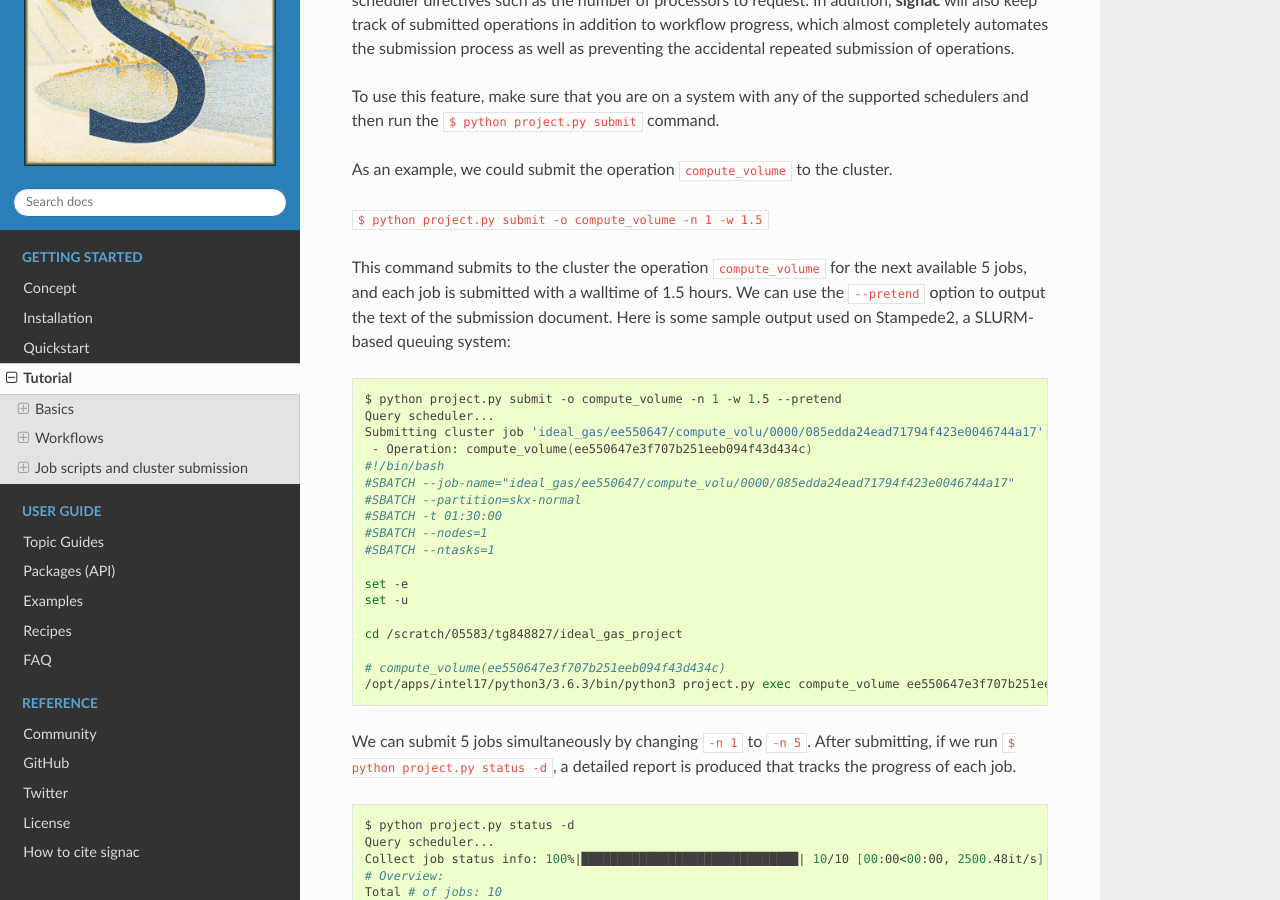
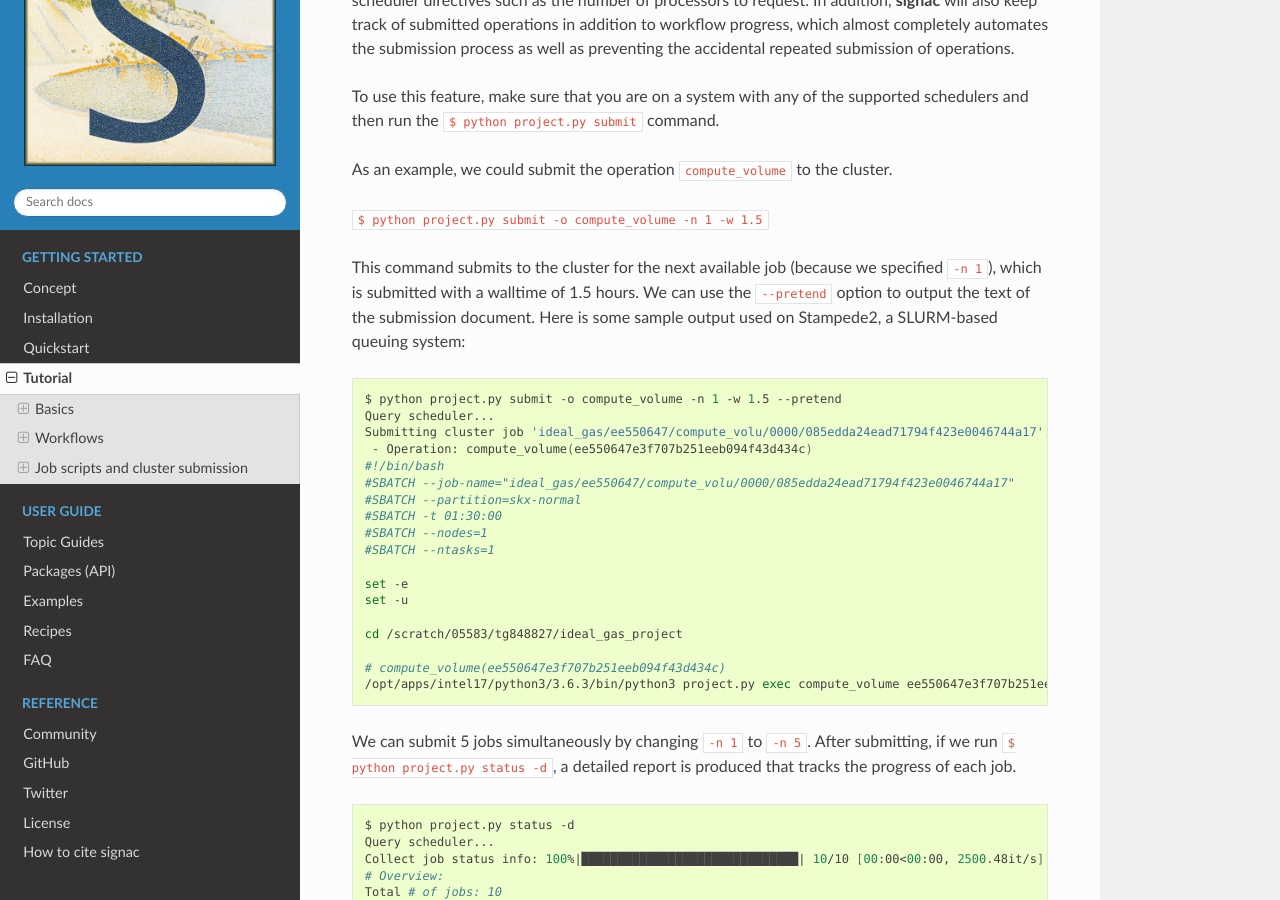
Before and after one commit to glotzerlab/signac-docs, a Sphinx documentation site: the page built from docs/source/tutorial.rst, in a window 1280 px wide and 900 px high, scrolled down 11899 px. Built offline with Sphinx 7.4.7 and the Read the Docs theme 2.0.0, drawn with Linux system fonts in a browser that asks for light colours.

Commit message:
Typo fix next 1 job (#48)
* Typo fix next 1 job

* Fix wording.

```diff
--- a/docs/source/tutorial.rst
+++ b/docs/source/tutorial.rst
@@ -568,7 +568,7 @@
 
 ``$ python project.py submit -o compute_volume -n 1 -w 1.5``
 
-This command submits to the cluster the operation ``compute_volume`` for the next available 5 jobs, and each job is submitted with a walltime of 1.5 hours.
+This command submits to the cluster for the next available job (because we specified ``-n 1``), which is submitted with a walltime of 1.5 hours.
 We can use the ``--pretend`` option to output the text of the submission document.
 Here is some sample output used on Stampede2, a SLURM-based queuing system:
 
```
